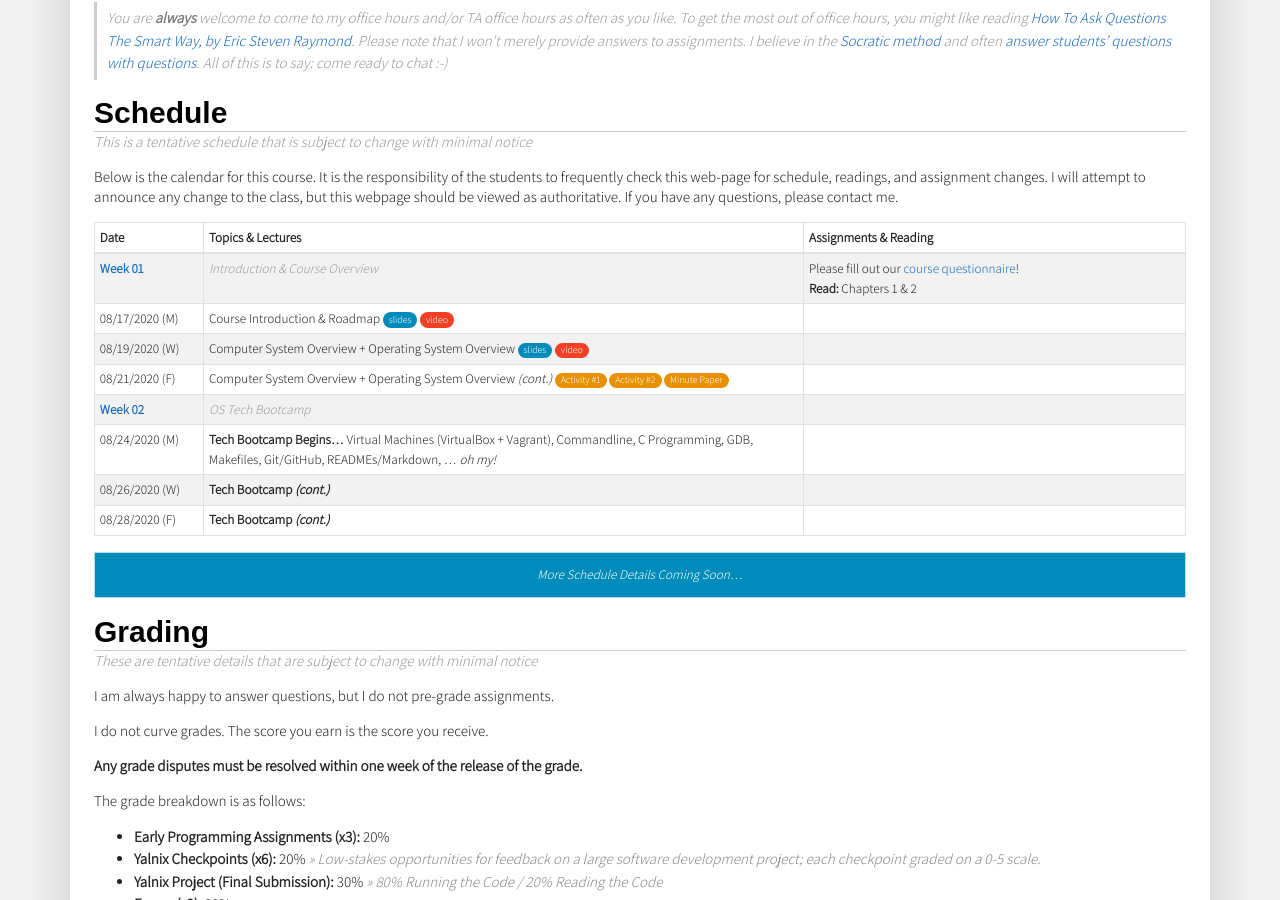
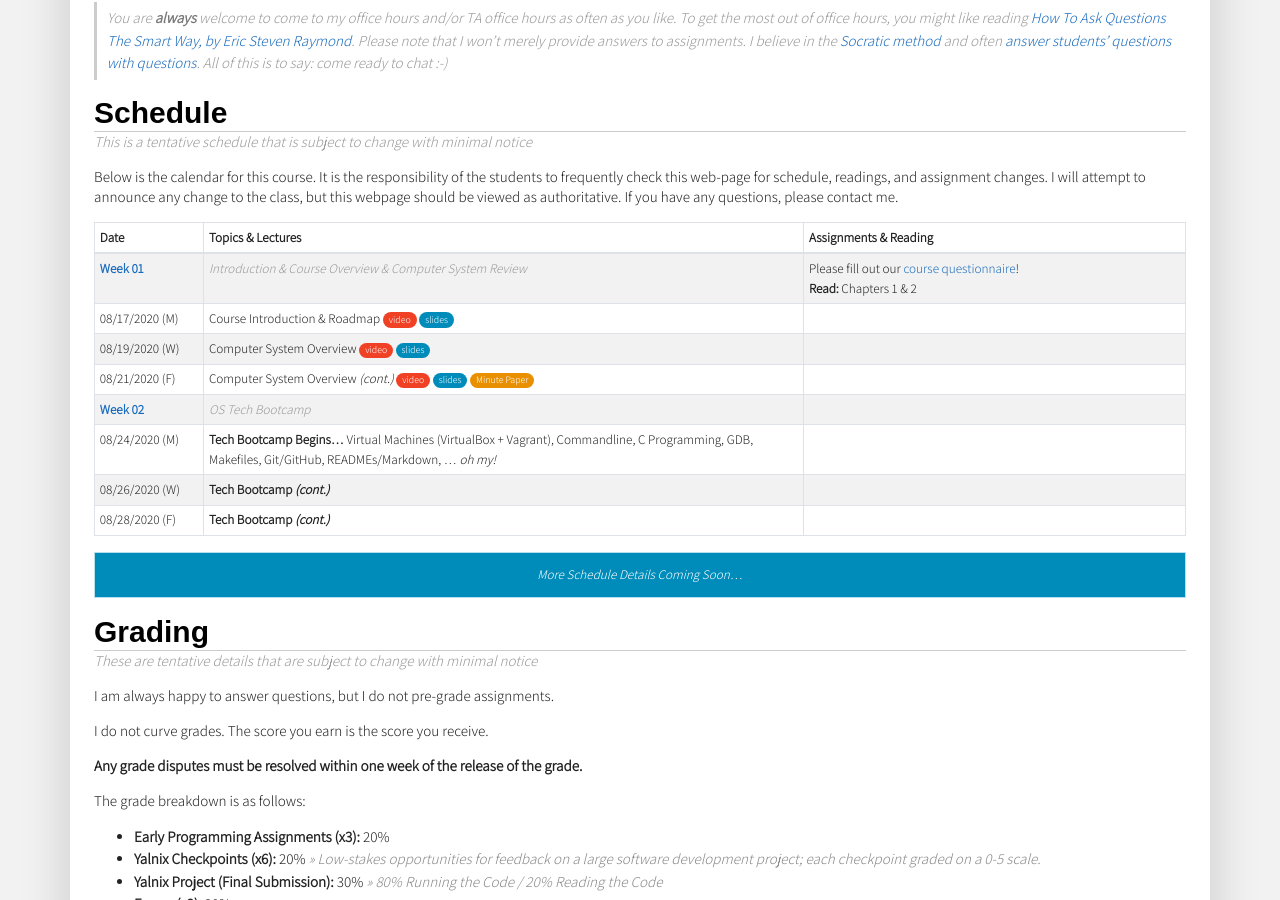
Before and after one commit to traviswpeters/cs460-2020-fall, a Jekyll site: the page built from index.md, in a window 1280 px wide and 900 px high, scrolled down 1269 px. Built offline with Jekyll 4.4.1, drawn with Linux system fonts in a browser that asks for light colours; nearby versions of some CDN libraries; some web fonts are replaced; comment, search, counter and statistics services are not loaded.

Commit message:
updated with today's links; reorg a few things

```diff
--- a/index.md
+++ b/index.md
@@ -84,7 +84,7 @@ If you have any questions, please contact me.
 <tr>
 <td id="week01" markdown="span">Week 01</td>
 <!-- Week Title Here -->
-<td markdown="span" class="note">Introduction & Course Overview
+<td markdown="span" class="note">Introduction & Course Overview & Computer System Review
 <!-- <br/>[<i class="fas fa-play-circle"></i> Welcome Message](https://montana.techsmithrelay.com/????) <span class="text-muted">(0:00)</span> -->
 </td>
 <td markdown="span" markdown="1">
@@ -99,8 +99,8 @@ If you have any questions, please contact me.
 <!-- Topics & Lecture Details Here -->
 <td markdown="span" markdown="1">
 - Course Introduction & Roadmap
+[video](https://zoom.us/rec/share/wcpQKpDv0jtOXY3yy3vFZLYnOZW8aaa81yUc8vIJyEYAMzlCyprO6RSAqyViBm9W){:.video}
 [slides](files/cs460-01-course-intro.pdf){:.slides}
-[video](https://zoom.us/rec/share/wcpQKpDv0jtOXY3yy3vFZLYnOZW8aaa81yUc8vIJyEYAMzlCyprO6RSAqyViBm9W){:.video}
 </td>
 <!-- Assignments & Reading Here -->
 <td markdown="span" markdown="1"></td>
@@ -111,9 +111,9 @@ If you have any questions, please contact me.
 <td markdown="span">08/19/2020 (W)</td>
 <!-- Topics & Lecture Details Here -->
 <td markdown="span" markdown="1">
-- Computer System Overview + Operating System Overview
-[slides](files/cs460-02-system-and-OS-overview-1.pdf){:.slides}
+- Computer System Overview
 [video](https://zoom.us/rec/share/6tUkdLqopltLYYXvyGPGQv8fJ7XLeaa82iNPqPUIz0xDwgQDogLYCEU4qqkTBqtE){:.video}
+[slides](files/cs460-02-system-overview-p1.pdf){:.slides}
 </td>
 <!-- Assignments & Reading Here -->
 <td markdown="span" markdown="1"></td>
@@ -124,11 +124,11 @@ If you have any questions, please contact me.
 <td markdown="span">08/21/2020 (F)</td>
 <!-- Topics & Lecture Details Here -->
 <td markdown="span" markdown="1">
-- Computer System Overview + Operating System Overview _(cont.)_
-<!-- [slides](files/cs460-02-system-and-OS-overview-2.pdf){:.slides} -->
-<!-- [video](){:.video} -->
-[Activity #1](files/cs460-02-system-and-OS-overview-A1.pdf){:.activity}
-[Activity #2](files/cs460-02-system-and-OS-overview-A2.pdf){:.activity}
+- Computer System Overview _(cont.)_
+[video](https://zoom.us/rec/share/__UuNo30rmFJZqfVyGX9BOk5R6G0eaa81igX-vUNzUuENVnENH3Lr2ED9jfe1sPG){:.video}
+[slides](files/cs460-02-system-overview-p2.pdf){:.slides}
+<!-- [Activity #1](files/cs460-02-system-overview-a1.pdf){:.activity} -->
+<!-- [Activity #2](files/cs460-02-system-overview-a2.pdf){:.activity} -->
 [Minute Paper](https://forms.gle/dxRexo9t9CBbbFm38){:.activity}
 </td>
 <!-- Assignments & Reading Here -->
```
Also changed, not shown: 6 other files.
